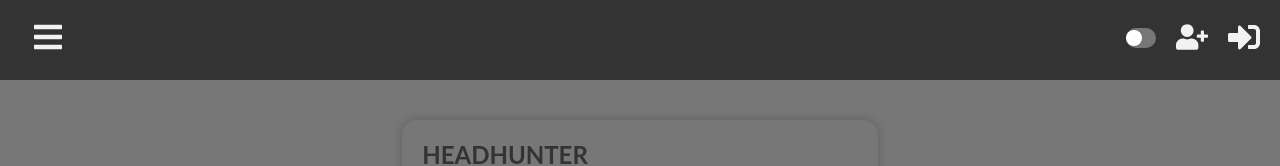
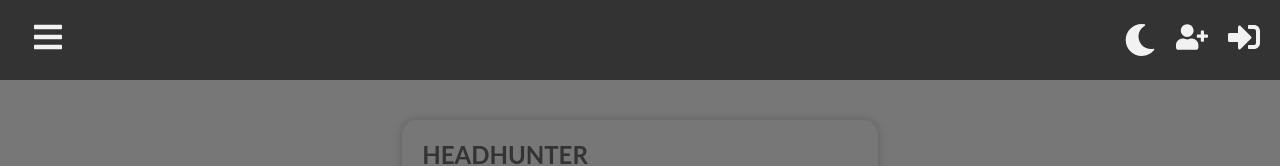
Before and after one commit to MikaelEngvall/headhunter-sidebare-final, a React (Create React App) app: page / in a window 1280 px wide. Shown: the top 166 px of the page. Built offline with nearby package versions, Linux system fonts and the light colour scheme.

Commit message:
Changed the switch to a moon and a sun

```diff
--- a/src/components/Navbar.js
+++ b/src/components/Navbar.js
@@ -67,19 +67,13 @@ function Navbar() {
         <>
             <IconContext.Provider value={{ color: 'undefined' }}>
                 <div className={`navbar ${darkMode ? 'dark' : 'light'}`}>
-                    <Link to="#" className='menu-bars'>
-                        <FaIcons.FaBars onClick={showSidebar} />
+                    <Link to="#" className='menu-bars' onClick={showSidebar}>
+                        <FaIcons.FaBars />
                     </Link>
                     <div className="auth-icons">
-                        <div className="toggle-switch">
-                            <input
-                                type="checkbox"
-                                id="darkModeToggle"
-                                checked={darkMode}
-                                onChange={toggleDarkMode}
-                            />
-                            <label htmlFor="darkModeToggle" className="toggle-switch" />
-                        </div>
+                        <Link to="#" className="toggle-switch" onClick={toggleDarkMode}>
+                            {darkMode ? <FaIcons.FaSun /> : <FaIcons.FaMoon />}
+                        </Link>
                         <Link to="/signup" className="auth-icon">
                             <FaIcons.FaUserPlus />
                         </Link>
@@ -91,19 +85,11 @@ function Navbar() {
                 <nav className={sidebar ? 'nav-menu active' : 'nav-menu'}>
                     <ul className="nav-menu-items" onClick={showSidebar}>
                         <li className="navbar-toggle">
-                            <Link to="#" className="menu-bars">
+                            <Link to="#" className="menu-bars" onClick={showSidebar}>
                                 <AiIcons.AiOutlineClose />
                             </Link>
                         </li>
-                        {SidebarData.map((item, index) => (
-                            <li key={index} className={item.cName}>
-                                {/* Conditionally render based on authentication state */}
-                                <Link to={item.path} className={!authenticated && (item.path === '/account' || item.path === '/ads') ? 'inactive' : (item.path === '/admin' && !userRoles.includes('admin')) ? 'inactive' : ''}>
-                                    {item.icon}
-                                    <span>{item.title}</span>
-                                </Link>
-                            </li>
-                        ))}
+                        {/* Rest of your code remains the same */}
                     </ul>
                 </nav>
             </IconContext.Provider>
```
